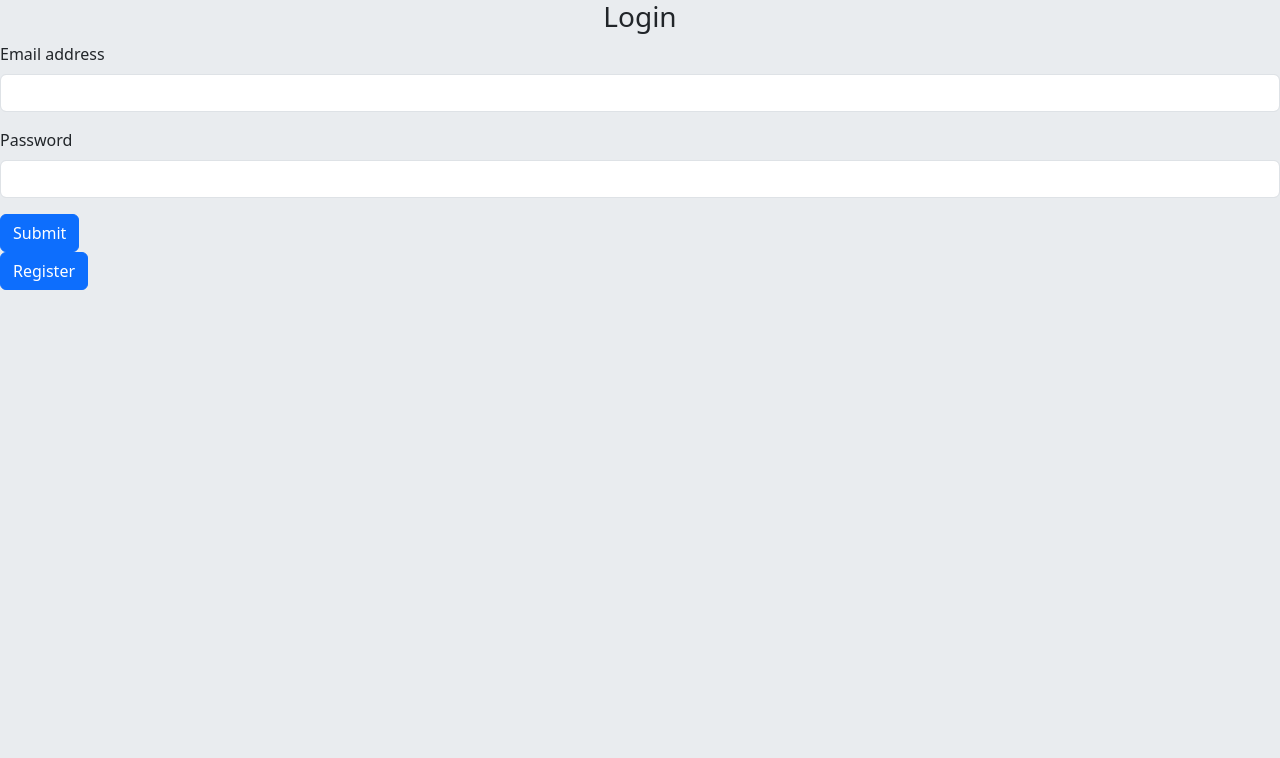
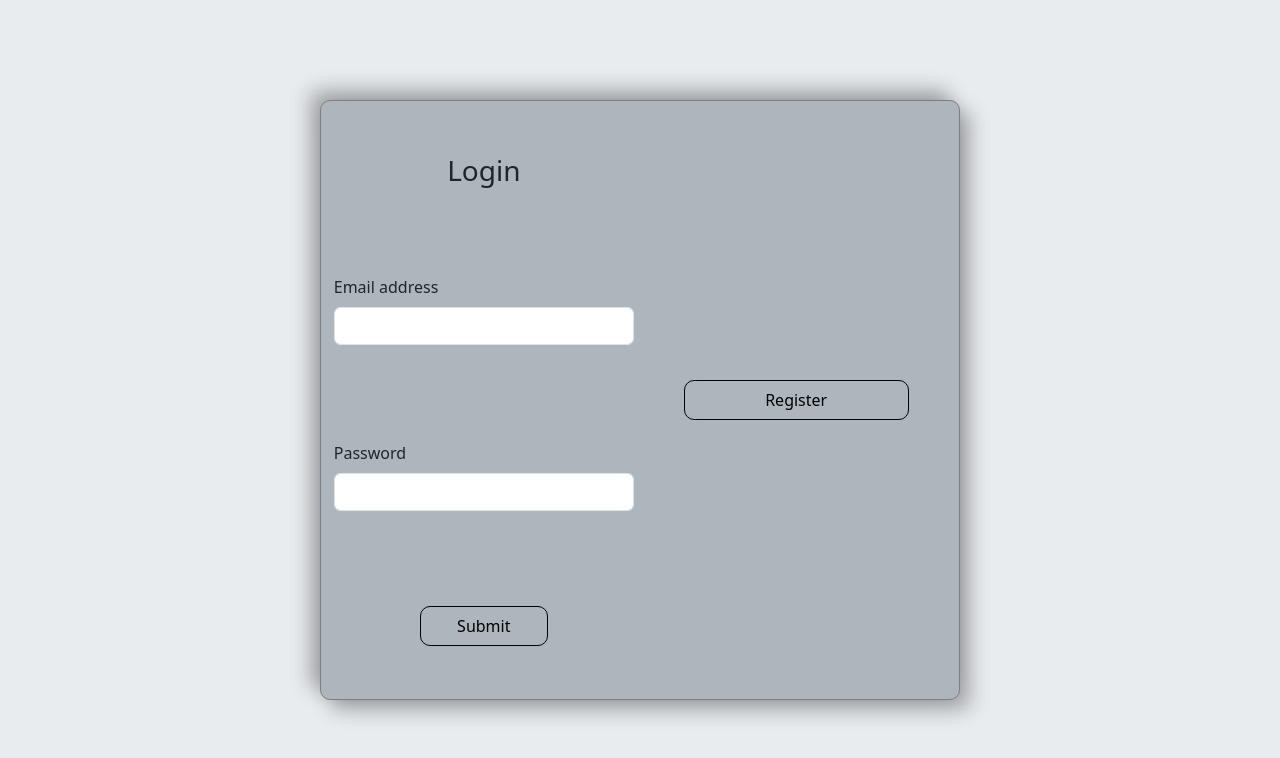
Before and after one commit to NucleoFusion/E-commerce, a React (Create React App) app in the folder client/: page / in a window 1280 px wide. Shown: the top 758 px of the page. Built offline with nearby package versions, Linux system fonts and the light colour scheme.

Commit message:
Adding Login Page Styling and Fixes

```diff
--- a/client/src/components/LogForm.jsx
+++ b/client/src/components/LogForm.jsx
@@ -93,40 +93,45 @@ function LogForm(props) {
         name: "Register",
       });
       $(".text-input").toggle();
-      $(".login-heading").text("Register");
-      $(".logForm-toggle").text("Login");
+      $("#Heading").text("Register");
+      $("#ToggleButton").text("Login");
       $(".logForm-input-container").attr("Login");
     } else if (data.name === "Register") {
       setLogDet({
         name: "Login",
       });
       $(".text-input").toggle();
-      $(".login-heading").text("Login");
-      $(".logForm-toggle").text("Register");
+      $("#Heading").text("Login");
+      $("#ToggleButton").text("Register");
       $(".logForm-input-container").attr("Login");
     }
   }
 
   return (
-    <div className="logForm-container">
-      <div className="logForm-container-element">
-        <form className="logForm-form">
-          <h3 className="login-heading text-center">Login</h3>
-          <TextInput className="logForm-input" name="Username" />
-          <EmailInput className="logForm-input" name="Email" />
-          <PassInput className="logForm-input" name="Password" />
-          <button
-            onClick={postLogin}
-            className="logForm-submit btn btn-primary"
+    <div className={styles.logFormContainer}>
+      <div className={styles.logFormContainerElement}>
+        <form className={styles.logFormForm}>
+          <h3
+            className={`${styles.loginHeading} ${styles.textCenter}`}
+            id="Heading"
           >
-            Submit
-          </button>
+            Login
+          </h3>
+          <TextInput className={styles.logFormInput} name="Username" />
+          <EmailInput className={styles.logFormInput} name="Email" />
+          <PassInput className={styles.logFormInput} name="Password" />
+          <div className={styles.submitDiv}>
+            <button onClick={postLogin} className={styles.logFormSubmit}>
+              Submit
+            </button>
+          </div>
         </form>
-        <div className="logForm-toggle-container">
+        <div className={styles.logFormToggleContainer}>
           <button
             onClick={setStateDet}
             name="Register"
-            className="logForm-toggle logForm-submit btn btn-primary"
+            className={`${styles.logFormToggle} ${styles.logFormSubmit}`}
+            id="ToggleButton"
           >
             Register
           </button>
--- a/client/src/components/LogForm.module.css
+++ b/client/src/components/LogForm.module.css
@@ -1,9 +1,10 @@
-.logForm-container {
-  background-color: #708871;
+.logFormContainer {
+  background-color: #adb5bd;
 
-  box-shadow: rgba(0, 0, 0, 0.25) 0px 54px 55px,
-    rgba(0, 0, 0, 0.12) 0px -12px 30px, rgba(0, 0, 0, 0.12) 0px 4px 6px,
-    rgba(0, 0, 0, 0.17) 0px 12px 13px, rgba(0, 0, 0, 0.09) 0px -3px 5px;
+  box-shadow: 10px 10px 20px rgb(0, 0, 0, 0.3),
+    -10px -10px 20px rgb(0, 0, 0, 0.3);
+
+  border: solid gray 0.5px;
 
   width: 50vw;
   height: 75vh;
@@ -13,9 +14,11 @@
 
   justify-content: center;
   align-items: center;
+
+  border-radius: 10px;
 }
 
-.logForm-container-element {
+.logFormContainerElement {
   width: 100%;
   height: 100%;
 
@@ -27,7 +30,7 @@
   gap: 2%;
 }
 
-.logForm-form {
+.logFormForm {
   width: 100%;
   height: 100%;
 
@@ -39,13 +42,13 @@
   align-items: center;
 }
 
-.logForm-submit {
+.logFormSubmit {
   align-items: center;
   height: auto;
   width: 75%;
 }
 
-.logForm-toggle-container {
+.logFormToggleContainer {
   width: 100%;
   height: 100%;
 
@@ -56,6 +59,40 @@
   align-items: center;
 }
 
-.logForm-toggle {
+.logFormToggle {
   margin-left: 12.5%;
 }
+
+.textCenter {
+  text-align: center;
+}
+
+.logFormContainer button {
+  min-height: 5vh;
+  min-width: 10vw;
+
+  background-color: transparent;
+  border-radius: 10px;
+
+  border: solid black 1px;
+
+  transition: all 0.3s ease-in-out;
+}
+
+.logFormContainer button:hover {
+  background-color: #343a40;
+
+  color: white;
+
+  border: solid white 1px;
+}
+
+.submitDiv {
+  width: 100%;
+  height: 100%;
+
+  display: grid;
+
+  justify-content: center;
+  align-items: center;
+}
```
Also changed, not shown: 1 other file (tests, documents, lock files or other folders).
